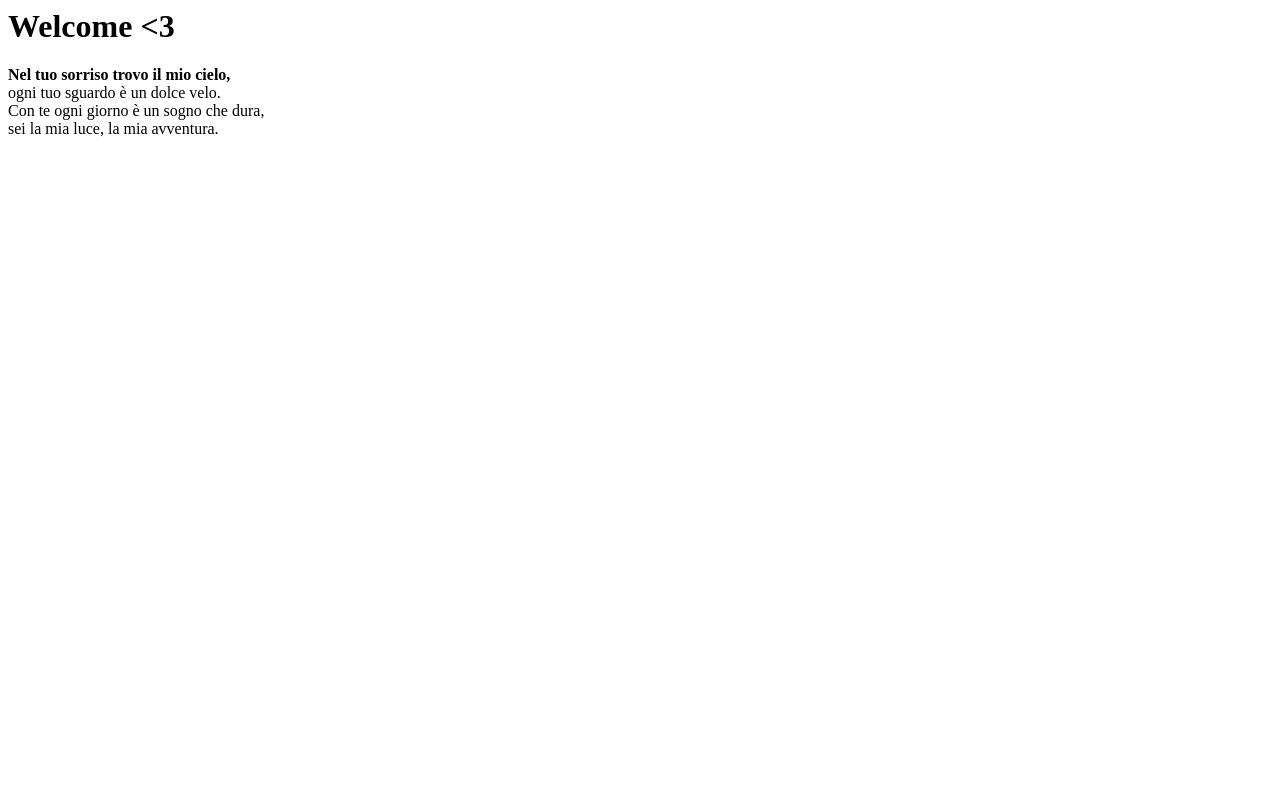
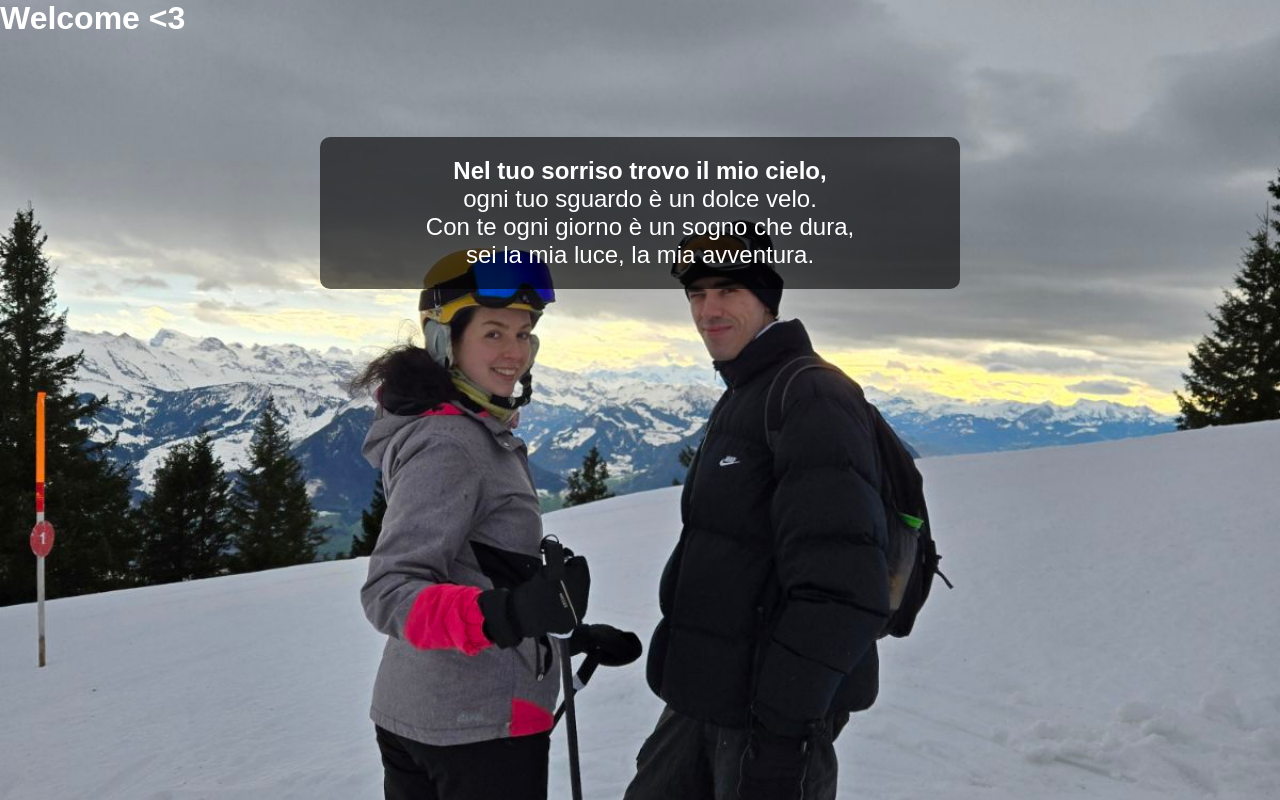
Before and after one commit to submerse/blog, a plain HTML site: page index.html in a window 1280 px wide. Drawn offline with Linux system fonts and the light colour scheme.

Commit message:
Update index.html

```diff
--- a/index.html
+++ b/index.html
@@ -1,6 +1,41 @@
 <h1> Welcome <3 </h1>
 
-<p><strong>Nel tuo sorriso trovo il mio cielo,</strong><br>
-ogni tuo sguardo è un dolce velo.<br>
-Con te ogni giorno è un sogno che dura,<br>
-sei la mia luce, la mia avventura.</p>
+<!DOCTYPE html>
+<html lang="en">
+<head>
+    <meta charset="UTF-8">
+    <meta name="viewport" content="width=device-width, initial-scale=1.0">
+    <title>Poem Page</title>
+    <style>
+        /* Set the background image for the entire page */
+        body {
+            background-image: url('5995771028760742850.jpg'); /* Path to your image */
+            background-size: cover; /* Ensure the image covers the entire background */
+            background-position: center; /* Center the image */
+            background-attachment: fixed; /* Make the background fixed while scrolling */
+            color: white; /* Change text color to white for better contrast */
+            font-family: Arial, sans-serif; /* Choose a font for the text */
+            padding: 0;
+            margin: 0;
+        }
+
+        /* Style for the poem text */
+        p {
+            font-size: 24px;
+            text-align: center;
+            padding: 20px;
+            max-width: 600px;
+            margin: 100px auto;
+            background-color: rgba(0, 0, 0, 0.6); /* Add a dark overlay for readability */
+            border-radius: 10px;
+        }
+    </style>
+</head>
+<body>
+    <p><strong>Nel tuo sorriso trovo il mio cielo,</strong><br>
+    ogni tuo sguardo è un dolce velo.<br>
+    Con te ogni giorno è un sogno che dura,<br>
+    sei la mia luce, la mia avventura.</p>
+
+</body>
+</html>
```
